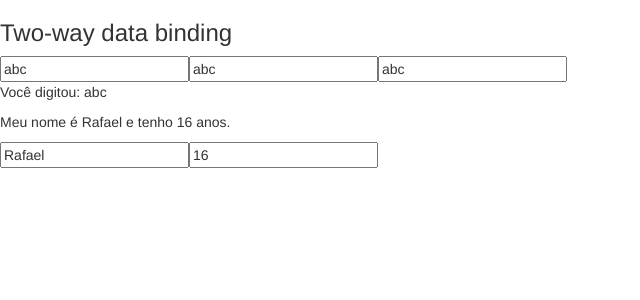
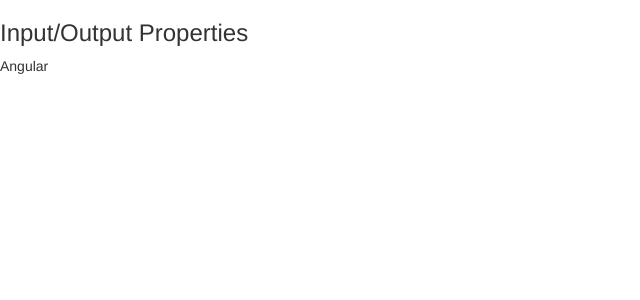
Before and after one commit to rafa-thayto/angular, an Angular app in the folder data-binding/: page / in a window 1280 px wide. Shown: the top 300 px of the page, without its empty margins (0-640 px from the left). Built offline with nearby package versions, Linux system fonts and the light colour scheme.

Commit message:
Learning about input properties

```diff
--- a/data-binding/src/app/app.module.ts
+++ b/data-binding/src/app/app.module.ts
@@ -6,12 +6,14 @@
 
 import { AppComponent } from './app.component';
 import { DataBindingComponent } from './data-binding/data-binding.component';
+import { InputPropertyComponent } from './input-property/input-property.component';
 
 
 @NgModule({
   declarations: [
     AppComponent,
-    DataBindingComponent
+    DataBindingComponent,
+    InputPropertyComponent
   ],
   imports: [
     BrowserModule,
--- a/data-binding/src/app/data-binding/data-binding.component.html
+++ b/data-binding/src/app/data-binding/data-binding.component.html
@@ -98,4 +98,14 @@
 
 <!-- </section> -->
 
-<app-meu-form></app-meu-form>
+<!-- <app-meu-form></app-meu-form> -->
+
+<section class="input-output-properties">
+
+  <article>
+    <h3>Input/Output Properties</h3>
+
+    <app-curso [nome]="nomeDoCurso"></app-curso>
+  </article>
+
+</section>
--- a/data-binding/src/app/data-binding/data-binding.component.ts
+++ b/data-binding/src/app/data-binding/data-binding.component.ts
@@ -24,6 +24,8 @@
   valorSalvo: string;
 
   isMouseOver: boolean = false;
+
+  nomeDoCurso: string = 'Angular';
 
   getValor() {
     return 1;
--- /dev/null
+++ b/data-binding/src/app/input-property/input-property.component.html
@@ -0,0 +1,3 @@
+<p>
+  {{ nomeCurso }}
+</p>
--- /dev/null
+++ b/data-binding/src/app/input-property/input-property.component.ts
@@ -0,0 +1,18 @@
+import { Component, OnInit, Input } from '@angular/core';
+
+@Component({
+  selector: 'app-curso',
+  templateUrl: './input-property.component.html',
+  styleUrls: ['./input-property.component.css']
+  // inputs: ['nomeCurso:nome']
+})
+export class InputPropertyComponent implements OnInit {
+
+  @Input('nome') nomeCurso: string;
+
+  constructor() { }
+
+  ngOnInit() {
+  }
+
+}
```
Also changed, not shown: data-binding/src/app/app.component.html (line endings or trailing spaces), data-binding/src/app/input-property/input-property.component.css (added), 1 other file (tests, documents, lock files or other folders).
